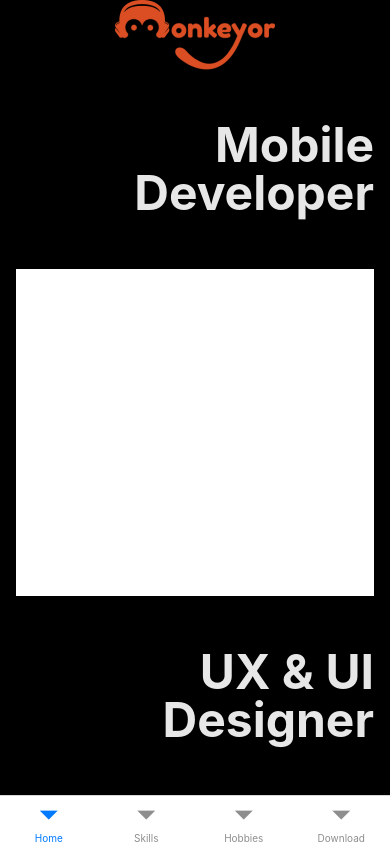
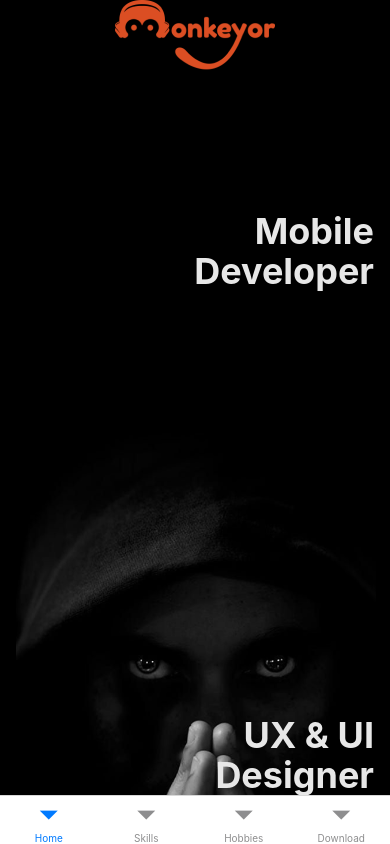
Before and after one commit to MonkeYor13/my_profile, a React Native app: screen /MyHome in a window 390 px wide. Built offline with nearby package versions, Linux system fonts and the light colour scheme.

Commit message:
estamos aun trabajando en el home

```diff
--- a/package.json
+++ b/package.json
@@ -16,7 +16,7 @@
     "@react-navigation/native-stack": "^6.11.0",
     "@react-navigation/stack": "^6.4.1",
     "add": "^2.0.6",
-    "expo": "~51.0.28",
+    "expo": "^51.0.0",
     "expo-linear-gradient": "~13.0.2",
     "expo-status-bar": "~1.12.1",
     "nativewind": "^2.0.11",
--- a/screens/Home.jsx
+++ b/screens/Home.jsx
@@ -1,33 +1,68 @@
-import { View, Text, Image, SafeAreaView, StyleSheet, StatusBar, Platform } from 'react-native'
+import { View, Text, Image, SafeAreaView, StyleSheet, StatusBar, Platform, ImageBackground } from 'react-native'
 import { LinearGradient } from 'expo-linear-gradient';
+import Ionicons from '@expo/vector-icons/Ionicons';
+import FontAwesome6 from '@expo/vector-icons/FontAwesome6';
 
 
 const logo = require('../assets/logos/logo.png')
 const cardHome = require('../assets/backgrounds/card-home.png')
+const bgHome = require('../assets/backgrounds/bg-home.png')
 
 export default function Home() {
   return (
     <View style={styles.container}>
 
-      <View className='flex justify-center'>
+      <View style={{}} className='justify-center'>
         <Image source={logo} className={'self-center'} />
       </View>
 
-      <View className='justify-center basis-1/4'>
-        <Text className={'text-5xl font-bold text-Lightgrey text-right'}>Mobile{'\n'}Developer</Text>
+      <View style={{ flex: 1}} className='justify-center'>
+        <Text className={'text-4xl font-bold text-lightgrey text-right'}>Mobile{'\n'}Developer</Text>
       </View>
 
-      <View style={{ backgroundColor: 'white', height: 100, flex: 5 }}>
+      <View style={{ flex: 0}} className=''>
+        <LinearGradient
+          colors={['#f15a24', '#010101']}
+          locations={[0, 0.5, 1]}
+          start={{ x: 0, y: 0 }}
+          end={{ x: 1, y: 1 }}
+          style={{}}
+          className='rounded-3xl justify-between'
+        >
+          <Text className='text-2xl font-bold text-lightgrey text-right p-2'>Design{'\n'}Anywhere</Text>
+          <Text className='text-base text-lightgrey text-right px-1'>Introducing myself to the World of Design an’ in a underground way, applying my creativity with love for Hip Hop music an’ creativity, I just apply my performance in new projects of different generations an’ in a professional way. This is me now! </Text>
+          <View className='flex-row'>
+            <View className='rounded-full bg-darkgrey w-12 h-12 justify-center items-center'>
+              <Ionicons name="logo-linkedin" size={24} color="#E7E7E7" />
+            </View>
+            <View className='flex-row w-full justify-evenly'>
+              <View className='rounded-full w-12 h-12 justify-center items-center'>
+                <FontAwesome6 name="x-twitter" size={24} color="#E7E7E7" />
+              </View>
+              <View className='rounded-full  w-12 h-12 justify-center items-center'>
+                <Ionicons name="logo-behance" size={24} color="#E7E7E7" />
+              </View>
+              <View className='rounded-full  w-12 h-12 justify-center items-center'>
+                <Ionicons name="logo-github" size={24} color="#E7E7E7" />
+              </View>
+            </View>
+          </View>
+        </LinearGradient>
+      </View>
+
+      <View style={{ flex: 1}} className=''>
+      <ImageBackground source={bgHome} style={{ flex: 1}} resizeMode='cover' className='justify-end'>
+        <Text className={'text-4xl font-bold text-lightgrey text-right'}>UX & UI{'\n'}Designer</Text>
+      </ImageBackground>
+      </ View>
 
 
-      </View>
 
 
-      <View className='justify-center basis-1/4'>
-        <Text className={'text-5xl font-bold text-Lightgrey text-right'}>UX & UI{'\n'}Designer</Text>
-      </View>
       <StatusBar style='auto' />
-    </View>
+
+
+    </View >
   )
 }
 
@@ -35,7 +70,8 @@
   container: {
     flex: 1,
     backgroundColor: 'black',
-    paddingHorizontal: 16
+    paddingHorizontal: 16,
+
   },
 
 
--- a/tailwind.config.js
+++ b/tailwind.config.js
@@ -11,8 +11,8 @@
         orangeApp: "#F15A24",
         background: "#010101",
         link: "#FE895F",
-        Darkgrey: "#9D9D9D",
-        Lightgrey: "#E7E7E7",
+        darkgrey: "#9D9D9D",
+        lightgrey: "#E7E7E7",
       },
     },
   },
```
Also changed, not shown: 2 other files (tests, documents, lock files or other folders).
